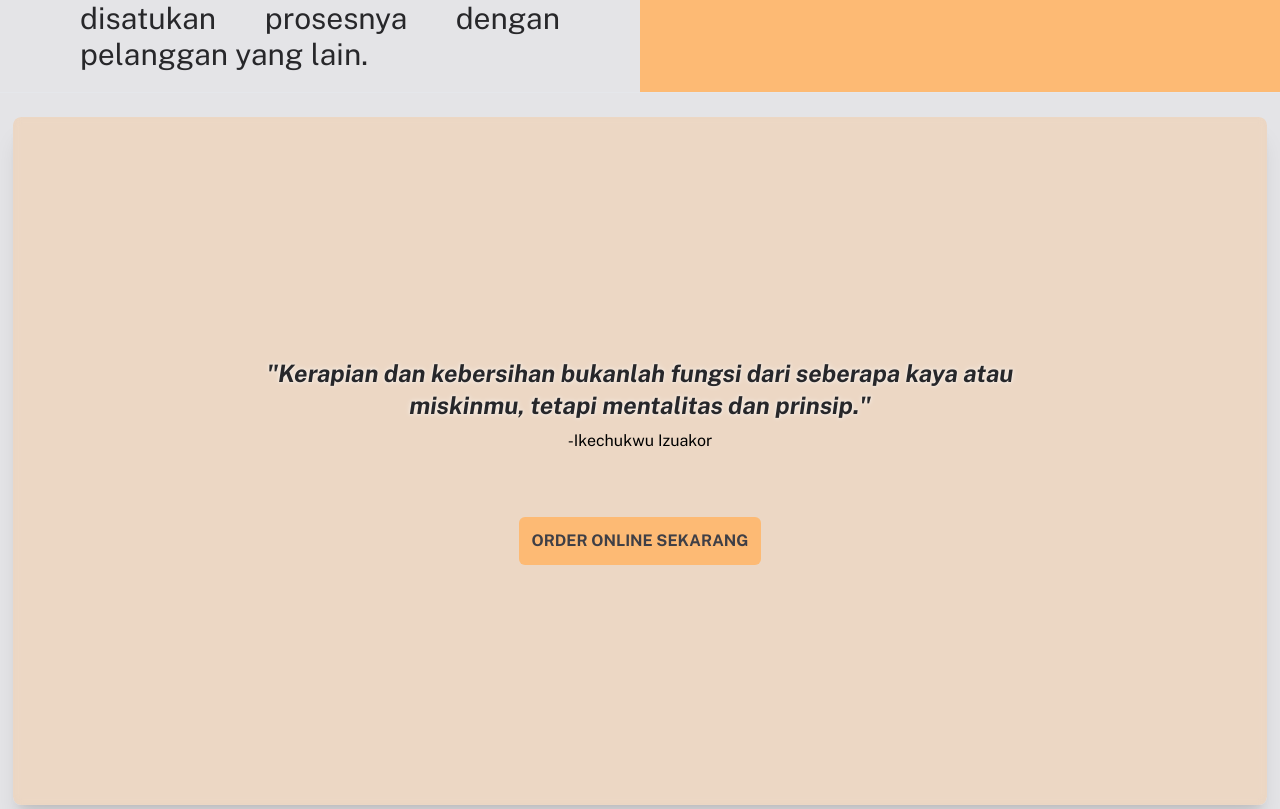
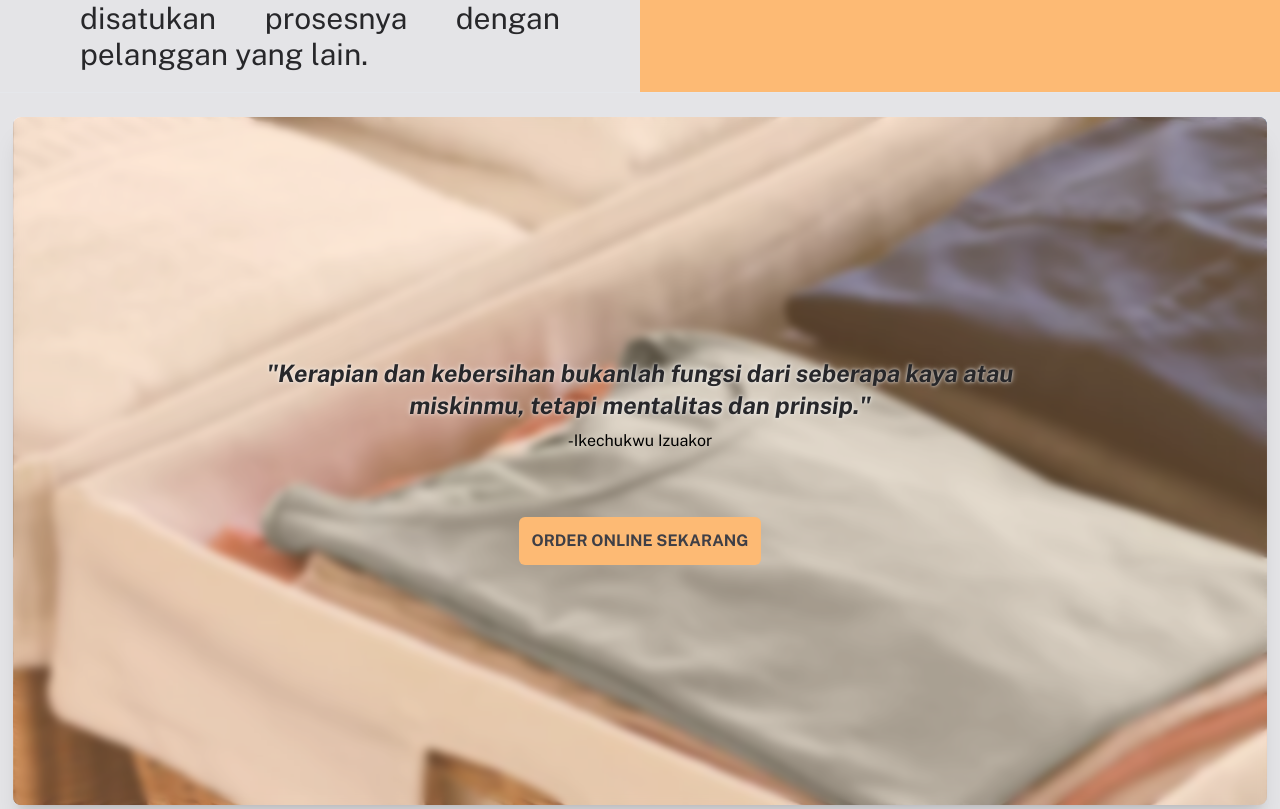
Before and after one commit to salmanfrds/Si-Kinclong-Laundry, a website: page index.html in a window 1280 px wide. Shown: the part 1747-2556 px from the top of the page. Drawn offline with nearby package versions, Linux system fonts and the light colour scheme; the site is published under a folder, as on GitHub Pages, so addresses that start at the root find nothing; files whose address does not match are found by name.

Commit message:
beberapa edit

```diff
--- a/index.html
+++ b/index.html
@@ -79,7 +79,7 @@
       </div>
     </div>
     <hr>
-    <div class=" w-[98%] shadow-xl border-orange-400 rounded-lg mx-auto relative flex flex-col justify-center items-center text-center my-6 py-36 md:py-60 bg-[url('/src/laundry-basket.jpg')] bg-cover bg-center overflow-hidden">
+    <div class=" w-[98%] shadow-xl border-orange-400 rounded-lg mx-auto relative flex flex-col justify-center items-center text-center my-6 py-36 md:py-60 bg-[url('src/laundry-basket.jpg')] bg-cover bg-center overflow-hidden">
       <div class="absolute inset-0 bg-orange-300/30 backdrop-blur-sm z-0"></div>
       <div class="relative w-2/3 flex flex-col gap-2 z-5">
           <h1 id="quotes" class="text-2xl text-zinc-800 text-shadow-white"><b><i>"Kerapian dan kebersihan bukanlah fungsi dari seberapa kaya atau miskinmu, tetapi mentalitas dan prinsip."</i></b></h1>
```
Also changed, not shown: contact.html (+1 -1 lines), src/css/style.css.
